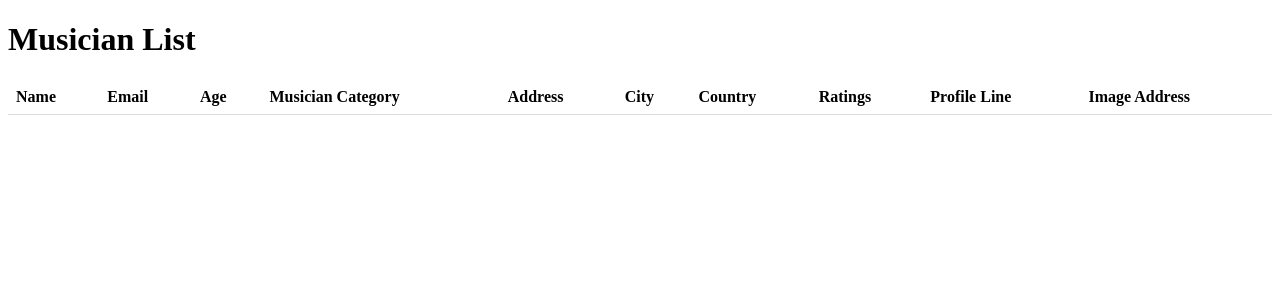
After one commit to arbaz-khan05/google-calendar-CRUD, a Django app: page /musicians/ in a window 1280 px wide. The commit adds this page. Shown: the top 300 px of the page. Run offline with Django 5.2, Linux system fonts and the light colour scheme; data that the repository does not hold is empty.

Commit message:
Add musician and event-organizer forms
In this add musician and event-organizer forms and DB as well as functions convert into Classes.

```diff
--- a/event_project/event_project/settings.py
+++ b/event_project/event_project/settings.py
@@ -86,7 +86,7 @@ WSGI_APPLICATION = 'event_project.wsgi.application'
 DATABASES = {
     'default': {
         'ENGINE': 'django.db.backends.mysql',
-        'NAME': 'event',
+        'NAME': 'band',
         'USER': 'root',
         'PASSWORD': '',
         'HOST': 'localhost',
--- a/event_project/eventapp/urls.py
+++ b/event_project/eventapp/urls.py
@@ -1,16 +1,49 @@
 from django.urls import path
-from . import views
-from .views import EventListCreate, EventRetrieveUpdateDestroy
+from .views import (
+    EventListView,
+    EventListCreate,
+    EventRetrieveUpdateDestroy,
+    EventCreateView,
+    EventUpdateView,
+    EventDeleteView,
+    MusicianListView,
+    MusicianCreateView,
+    MusicianUpdateView,
+    MusicianDeleteView,
+    EventOrganizerListView,
+    EventOrganizerCreateView,
+    EventOrganizerUpdateView,
+    EventOrganizerDeleteView,
+    MusicianListCreateAPIView,
+    EventOrganizerListCreateAPIView,
+    MusicianRetrieveUpdateDestroyAPIView,
+    EventOrganizerRetrieveUpdateDestroyAPIView
+)
 
 urlpatterns = [
-    # CRUD operations using function-based views
-    path('', views.event_list, name='event_list'),
-    path('event/<int:pk>/', views.event_detail, name='event_detail'),
-    path('event/new/', views.event_create, name='event_create'),
-    path('event/<int:pk>/edit/', views.event_update, name='event_update'),
-    path('event/<int:pk>/delete/', views.event_delete, name='event_delete'),
 
-    # CRUD operations using class-based views and REST API
-    path('event/api/', EventListCreate.as_view(), name='event-list-create'),
-    path('events/<int:pk>/', EventRetrieveUpdateDestroy.as_view(), name='event-detail'),
+    # CRUD operations for events using class-based views
+    path('', EventListView.as_view(), name='event_list'),
+    path('event/<int:pk>/', EventRetrieveUpdateDestroy.as_view(), name='event_detail'),
+    path('event/add/', EventCreateView.as_view(), name='event_create'),
+    path('event/update/<int:pk>/', EventUpdateView.as_view(), name='event_update'),
+    path('event/delete/<int:pk>/', EventDeleteView.as_view(), name='event_delete'),
+    path('events/api/', EventListCreate.as_view(), name='api_event_list_create'),
+    path('events/api/<int:pk>/', EventRetrieveUpdateDestroy.as_view(), name='api_event_detail'),
+
+    # CRUD operations for musicians using class-based views
+    path('musicians/', MusicianListView.as_view(), name='musician_list'),
+    path('musicians/add/', MusicianCreateView.as_view(), name='musician_create'),
+    path('musicians/update/<int:pk>/', MusicianUpdateView.as_view(), name='musician_update'),
+    path('musicians/delete/<int:pk>/', MusicianDeleteView.as_view(), name='musician_delete'),
+    path('musicians/api/', MusicianListCreateAPIView.as_view(), name='musician_list_create'),
+    path('musicians/api/<int:pk>/', MusicianRetrieveUpdateDestroyAPIView.as_view(), name='musician_retrieve_update_destroy'),
+
+    # CRUD operations for event organizers using class-based views
+    path('eventorganizers/', EventOrganizerListView.as_view(), name='event_organizer_list'),
+    path('eventorganizers/add/', EventOrganizerCreateView.as_view(), name='event_organizer_create'),
+    path('eventorganizers/update/<int:pk>/', EventOrganizerUpdateView.as_view(), name='event_organizer_update'),
+    path('eventorganizers/delete/<int:pk>/', EventOrganizerDeleteView.as_view(), name='event_organizer_delete'),
+    path('eventorganizers/api/', EventOrganizerListCreateAPIView.as_view(), name='event_organizer_list_create'),
+    path('eventorganizers/api/<int:pk>/', EventOrganizerRetrieveUpdateDestroyAPIView.as_view(), name='event_organizer_retrieve_update_destroy'),
 ]
--- a/event_project/eventapp/views.py
+++ b/event_project/eventapp/views.py
@@ -1,9 +1,12 @@
 from django.shortcuts import render, redirect, get_object_or_404
-from django.http import Http404
-from .models import Event
-from .forms import EventForm
-from rest_framework import generics
-from .serializers import EventSerializer
+from django.views.generic import CreateView, UpdateView, DeleteView , ListView
+from django.urls import reverse_lazy
+from django.contrib import messages
+from rest_framework import generics, status
+from rest_framework.response import Response
+from .serializers import EventSerializer, MusicianSerializer, EventOrganizerSerializer
+from .models import Event , Musician, EventOrganizer
+from .forms import EventForm ,MusicianForm, EventOrganizerForm
 from google.oauth2.credentials import Credentials
 from google.auth.transport.requests import Request
 from google_auth_oauthlib.flow import InstalledAppFlow
@@ -11,13 +14,71 @@ from googleapiclient.discovery import build
 import pickle
 import os.path
 
+
+
 class EventListCreate(generics.ListCreateAPIView):
     queryset = Event.objects.all()
     serializer_class = EventSerializer
 
+    def post(self, request, *args, **kwargs):
+        serializer = self.get_serializer(data=request.data)
+        if serializer.is_valid():
+            serializer.save()
+            return Response({"message": "Event created successfully"}, status=status.HTTP_201_CREATED)
+        return Response(serializer.errors, status=status.HTTP_400_BAD_REQUEST)
+
 class EventRetrieveUpdateDestroy(generics.RetrieveUpdateDestroyAPIView):
     queryset = Event.objects.all()
     serializer_class = EventSerializer
+
+    def delete(self, request, *args, **kwargs):
+        instance = self.get_object()
+        self.perform_destroy(instance)
+        return Response({"message": "Event deleted successfully"}, status=status.HTTP_204_NO_CONTENT)
+
+class MusicianListCreateAPIView(generics.ListCreateAPIView):
+    queryset = Musician.objects.all()
+    serializer_class = MusicianSerializer
+
+    def post(self, request, *args, **kwargs):
+        serializer = self.get_serializer(data=request.data)
+        if serializer.is_valid():
+            serializer.save()
+            return Response({"message": "Musician created successfully"}, status=status.HTTP_201_CREATED)
+        return Response(serializer.errors, status=status.HTTP_400_BAD_REQUEST)
+
+class MusicianRetrieveUpdateDestroyAPIView(generics.RetrieveUpdateDestroyAPIView):
+    queryset = Musician.objects.all()
+    serializer_class = MusicianSerializer
+
+    def post(self, request, *args, **kwargs):
+        serializer = self.get_serializer(data=request.data)
+        if serializer.is_valid():
+            serializer.save()
+            return Response({"message": "Musician created successfully"}, status=status.HTTP_201_CREATED)
+        return Response(serializer.errors, status=status.HTTP_400_BAD_REQUEST)
+
+class EventOrganizerListCreateAPIView(generics.ListCreateAPIView):
+    queryset = EventOrganizer.objects.all()
+    serializer_class = EventOrganizerSerializer
+
+    def post(self, request, *args, **kwargs):
+        serializer = self.get_serializer(data=request.data)
+        if serializer.is_valid():
+            serializer.save()
+            return Response({"message": "Event Organizer created successfully"}, status=status.HTTP_201_CREATED)
+        return Response(serializer.errors, status=status.HTTP_400_BAD_REQUEST)
+
+class EventOrganizerRetrieveUpdateDestroyAPIView(generics.RetrieveUpdateDestroyAPIView):
+    queryset = EventOrganizer.objects.all()
+    serializer_class = EventOrganizerSerializer
+
+    def post(self, request, *args, **kwargs):
+        serializer = self.get_serializer(data=request.data)
+        if serializer.is_valid():
+            serializer.save()
+            return Response({"message": "Event Organizer created successfully"}, status=status.HTTP_201_CREATED)
+        return Response(serializer.errors, status=status.HTTP_400_BAD_REQUEST)
 
 SCOPES = ['https://www.googleapis.com/auth/calendar']
 
@@ -68,44 +129,97 @@ def update_event(service, event_id, event):
 def delete_event(service, event_id):
     service.events().delete(calendarId='primary', eventId=event_id).execute()
 
-def event_list(request):
-    events = Event.objects.all()
-    return render(request, 'event_list.html', {'events': events})
 
 def event_detail(request, pk):
     event = get_object_or_404(Event, pk=pk)
     return render(request, 'event_detail.html', {'event': event})
 
-def event_create(request):
-    if request.method == 'POST':
-        form = EventForm(request.POST)
-        if form.is_valid():
-            event = form.save()
-            service = create_google_service()
-            event_id = create_event(service, event)
-            event.google_event_id = event_id
-            event.save()
-            return redirect('event_list')
-    else:
-        form = EventForm()
-    return render(request, 'event_form.html', {'form': form})
+class EventListView(ListView):
+    model = Event
+    template_name = 'event_list.html'
+    context_object_name = 'events'
 
-def event_update(request, pk):
-    event = get_object_or_404(Event, pk=pk)
-    if request.method == 'POST':
-        form = EventForm(request.POST, instance=event)
-        if form.is_valid():
-            event = form.save()
-            service = create_google_service()
-            update_event(service, event.google_event_id, event)
-            return redirect('event_list')
-    else:
-        form = EventForm(instance=event)
-    return render(request, 'event_form.html', {'form': form})
+class EventCreateView(CreateView):
+    model = Event
+    form_class = EventForm
+    template_name = 'event_form.html'
+    success_url = reverse_lazy('event_list')
 
-def event_delete(request, pk):
-    event = get_object_or_404(Event, pk=pk)
-    service = create_google_service()
-    delete_event(service, event.google_event_id)
-    event.delete()
-    return redirect('event_list')
+    def form_valid(self, form):
+        event = form.save()
+        service = create_google_service()
+        event_id = create_event(service, event)
+        event.google_event_id = event_id
+        event.save()
+        messages.success(self.request, 'Event created successfully.')
+        return super().form_valid(form)
+
+class EventUpdateView(UpdateView):
+    model = Event
+    form_class = EventForm
+    template_name = 'event_form.html'
+    success_url = reverse_lazy('event_list')
+
+    def form_valid(self, form):
+        event = form.save()
+        service = create_google_service()
+        update_event(service, event.google_event_id, event)
+        messages.success(self.request, 'Event updated successfully.')
+        return super().form_valid(form)
+
+class EventDeleteView(DeleteView):
+    model = Event
+    template_name = 'event_confirm_delete.html'
+    success_url = reverse_lazy('event_list')
+
+    def delete(self, request, *args, **kwargs):
+        event = self.get_object()
+        service = create_google_service()
+        delete_event(service, event.google_event_id)
+        messages.success(request, 'Event deleted successfully.')
+        return super().delete(request, *args, **kwargs)
+
+
+ # Musician Views
+class MusicianListView(ListView):
+    model = Musician
+    template_name = 'musician_list.html'
+    context_object_name = 'musicians'
+
+class MusicianCreateView(CreateView):
+    model = Musician
+    form_class = MusicianForm
+    template_name = 'musician_form.html'
+    success_url = reverse_lazy('musician_list')
+
+class MusicianUpdateView(UpdateView):
+    model = Musician
+    form_class = MusicianForm
+    template_name = 'musician_form.html'
+    success_url = reverse_lazy('musician_list')
+
+class MusicianDeleteView(DeleteView):
+    model = Musician
+    success_url = reverse_lazy('musician_list')
+
+ # Event Organizer Views
+class EventOrganizerListView(ListView):
+    model = EventOrganizer
+    template_name = 'event_organizer_list.html'
+    context_object_name = 'event_organizers'
+
+class EventOrganizerCreateView(CreateView):
+    model = EventOrganizer
+    form_class = EventOrganizerForm
+    template_name = 'event_organizer_form.html'
+    success_url = reverse_lazy('event_organizer_list')
+
+class EventOrganizerUpdateView(UpdateView):
+    model = EventOrganizer
+    form_class = EventOrganizerForm
+    template_name = 'event_organizer_form.html'
+    success_url = reverse_lazy('event_organizer_list')
+
+class EventOrganizerDeleteView(DeleteView):
+    model = EventOrganizer
+    success_url = reverse_lazy('event_organizer_list')
--- /dev/null
+++ b/event_project/templates/musician_list.html
@@ -0,0 +1,54 @@
+<!DOCTYPE html>
+<html lang="en">
+<head>
+    <meta charset="UTF-8">
+    <meta name="viewport" content="width=device-width, initial-scale=1.0">
+    <title>Musician List</title>
+    <style>
+        /* CSS styles */
+        table {
+            width: 100%;
+            border-collapse: collapse;
+        }
+        th, td {
+            padding: 8px;
+            text-align: left;
+            border-bottom: 1px solid #ddd;
+        }
+        tr:hover {
+            background-color: #f5f5f5;
+        }
+    </style>
+</head>
+<body>
+    <h1>Musician List</h1>
+    <table>
+        <tr>
+            <th>Name</th>
+            <th>Email</th>
+            <th>Age</th>
+            <th>Musician Category</th>
+            <th>Address</th>
+            <th>City</th>
+            <th>Country</th>
+            <th>Ratings</th>
+            <th>Profile Line</th>
+            <th>Image Address</th>
+        </tr>
+        {% for musician in musicians %}
+            <tr>
+                <td>{{ musician.name }}</td>
+                <td>{{ musician.email }}</td>
+                <td>{{ musician.age }}</td>
+                <td>{{ musician.musician_category }}</td>
+                <td>{{ musician.address }}</td>
+                <td>{{ musician.city }}</td>
+                <td>{{ musician.country }}</td>
+                <td>{{ musician.ratings }}</td>
+                <td>{{ musician.profileline }}</td>
+                <td>{{ musician.image_address }}</td>
+            </tr>
+        {% endfor %}
+    </table>
+</body>
+</html>
```
Also changed, not shown: event_project/eventapp/forms.py (+11 -1 lines), event_project/eventapp/models.py (+31 -0 lines), event_project/eventapp/serializers.py (+12 -1 lines), event_project/templates/event_form.html (+10 -0 lines), event_project/templates/event_organizer_form.html (added, +26 -0 lines), event_project/templates/event_organizer_list.html (added, +50 -0 lines), event_project/templates/musician_form.html (added, +26 -0 lines), event_project/eventapp/migrations/0004_eventorganizer_musician.py (added).
